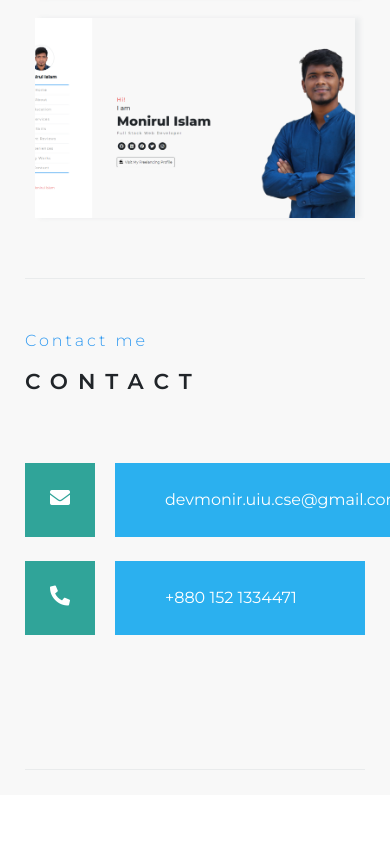
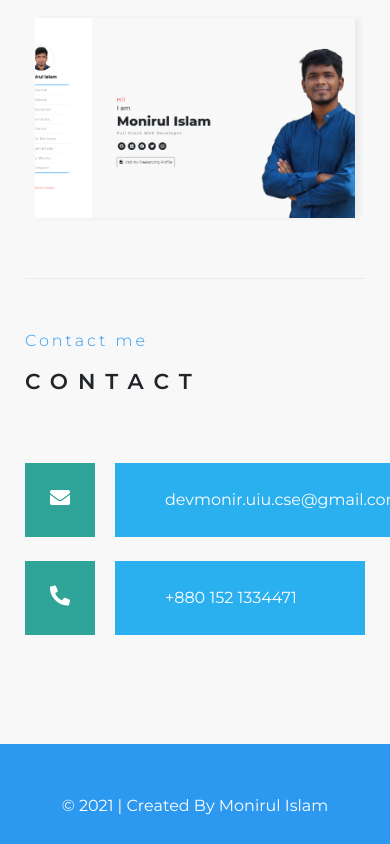
Before and after one commit to islam-monirul/portfolio-website, a plain HTML site: page index.html in a window 390 px wide. Shown: the part 9296-10140 px from the top of the page. Before the commit the page ends 10091 px from the top, so only its background shows below. Drawn offline with nearby package versions, Linux system fonts and the light colour scheme.

Commit message:
footer added

```diff
--- a/assets/css/style.css
+++ b/assets/css/style.css
@@ -122,6 +122,20 @@ h1, h2, h3, h4, h5, h6{
   min-height: 400px;
   border-bottom: 1px solid #E9EBEC;
   padding: 50px 0;
+}
+
+.subsections:last-child{
+  border: none;
+  padding-bottom: 0;
+}
+
+footer{
+  height: 50px;
+  padding: 50px 0;
+  text-align: center;
+  color: #fff;
+  background-color: #2D98F0;
+  display: none;
 }
 
 .sub-subsection{
@@ -917,6 +931,11 @@ h1, h2, h3, h4, h5, h6{
   .main-timeline .title {
       margin-bottom: 10px
   }
+
+  footer{
+    display: block;
+  }
+
 }
 
 @media only screen and (min-width: 768px) and (max-width: 974px){
@@ -1018,4 +1037,8 @@ h1, h2, h3, h4, h5, h6{
     width: 300px;
     height: 150px;
   }
+
+  .content-box{
+    margin-left: 5px;
+  }
 }
--- a/index.html
+++ b/index.html
@@ -653,10 +653,10 @@
 								</div>
 							</div>
 						</section>
-
-
-
 					</div>
+					<footer>
+						<p>© 2021 | Created By Monirul Islam</p>
+					</footer>
 				</div>
 			</div>
 		</main>
```
